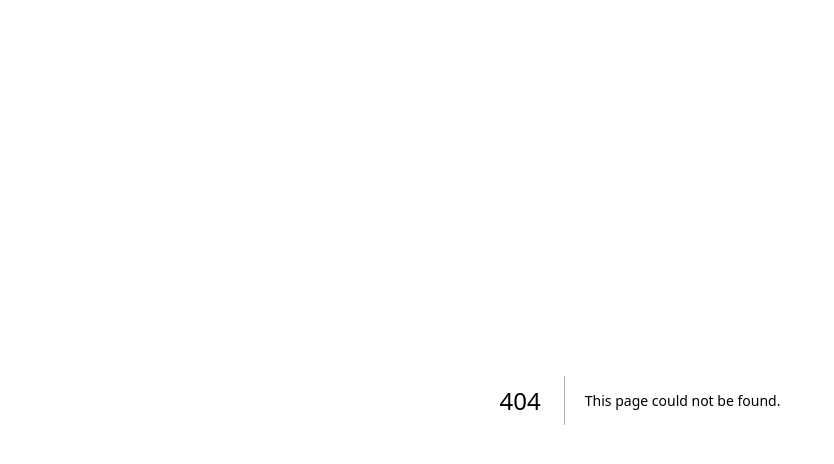
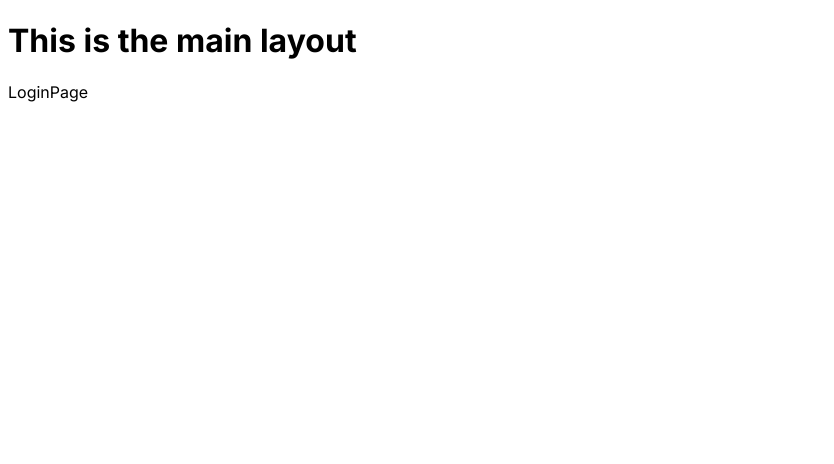
Before and after one commit to abhinavsrepository/irisdesign, a Next.js app: page /login in a window 1280 px wide. Before the commit this address had no page. Shown: the top 464 px of the page, without its empty margins (0-834 px from the left). Built offline with nearby package versions, Linux system fonts and the light colour scheme.

Commit message:
initial commit

```diff
--- /dev/null
+++ b/src/app/(auth)/login/page.jsx
@@ -0,0 +1,10 @@
+
+import React from 'react'
+
+const LoginPage = () => {
+  return (
+    <div>LoginPage</div>
+  )
+}
+
+export default LoginPage
--- a/src/app/layout.js
+++ b/src/app/layout.js
@@ -11,7 +11,11 @@ export const metadata = {
 export default function RootLayout({ children }) {
   return (
     <html lang="en">
-      <body className={inter.className}>{children}</body>
+      <body className={inter.className}>
+        <h1>This is the main layout</h1>
+        {/* main changes
+         */}
+        {children}</body>
     </html>
   )
 }
```
Also changed, not shown: src/app/about/page.jsx (added, +10 -0 lines), src/app/admin/page.jsx (added, +9 -0 lines), src/app/blog/[slug]/page.jsx (added, +9 -0 lines), src/app/blog/page.jsx (added, +10 -0 lines), src/app/contact/page.jsx (added, +10 -0 lines), src/app/blog/layout.jsx (added), 1 other file (tests, documents, lock files or other folders).
